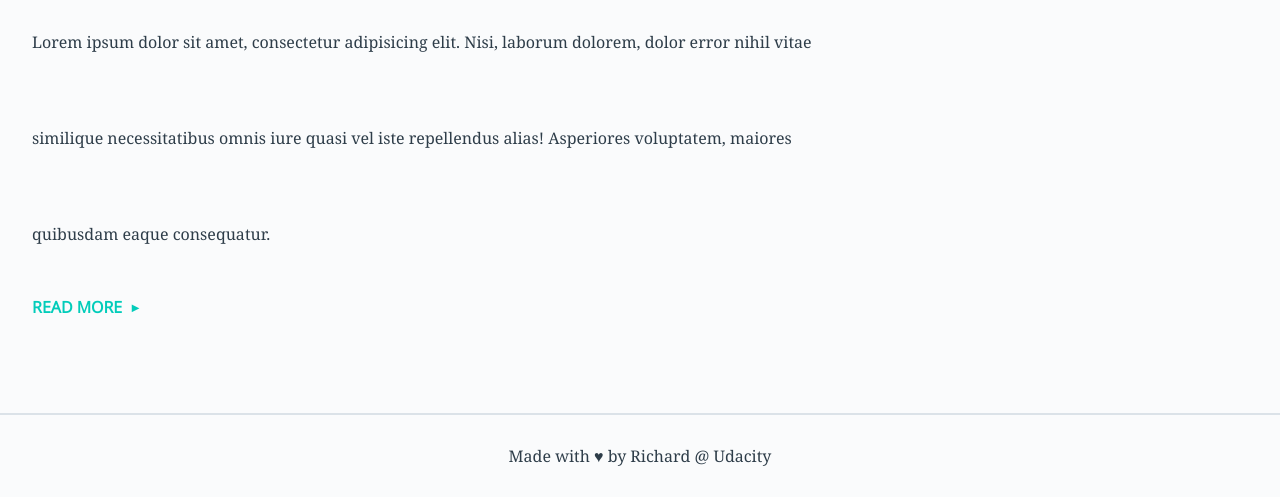
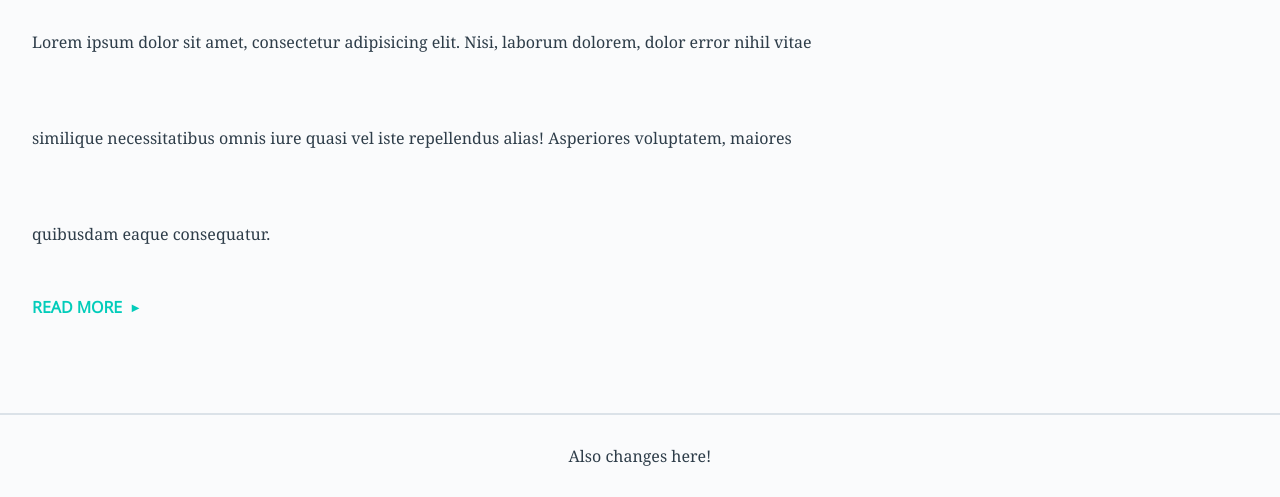
Before and after one commit to oaris/git2, a plain HTML site: page index.html in a window 1280 px wide. Shown: the part 1866-2363 px from the top of the page. Drawn offline with nearby package versions, Linux system fonts and the light colour scheme; files that its build step writes are made by us from their sources; a script that the page names is missing.

```diff
--- a/index.html
+++ b/index.html
@@ -101,7 +101,7 @@
     </div>
 
     <footer>
-        Made with &hearts; by Richard @ Udacity
+	Also changes here!
     </footer>
 
     <script src="js/app.js"></script>
```
